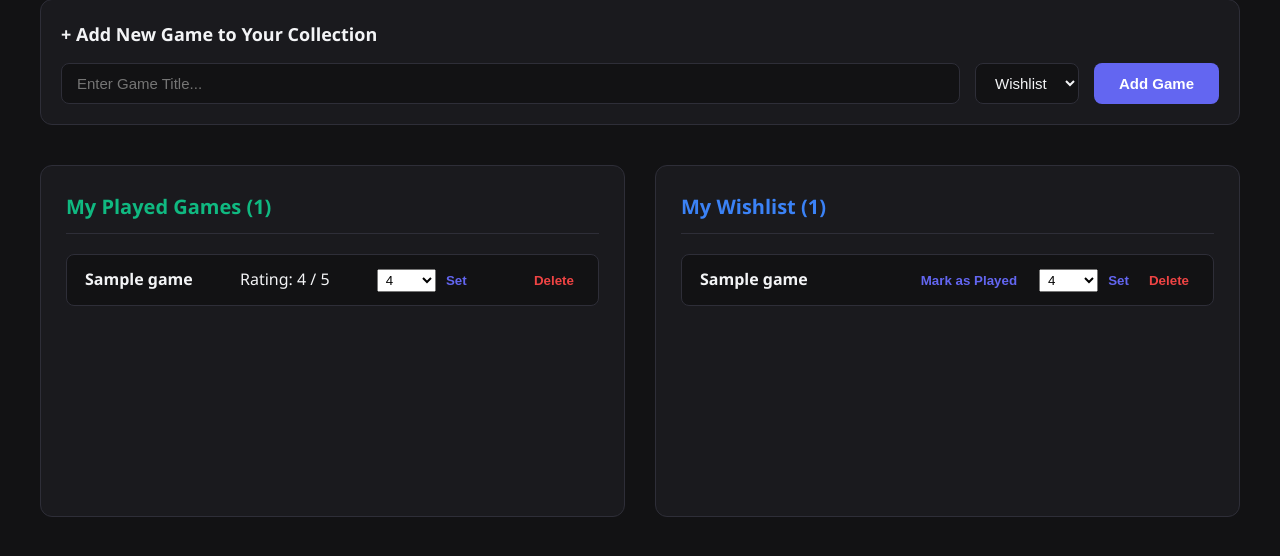
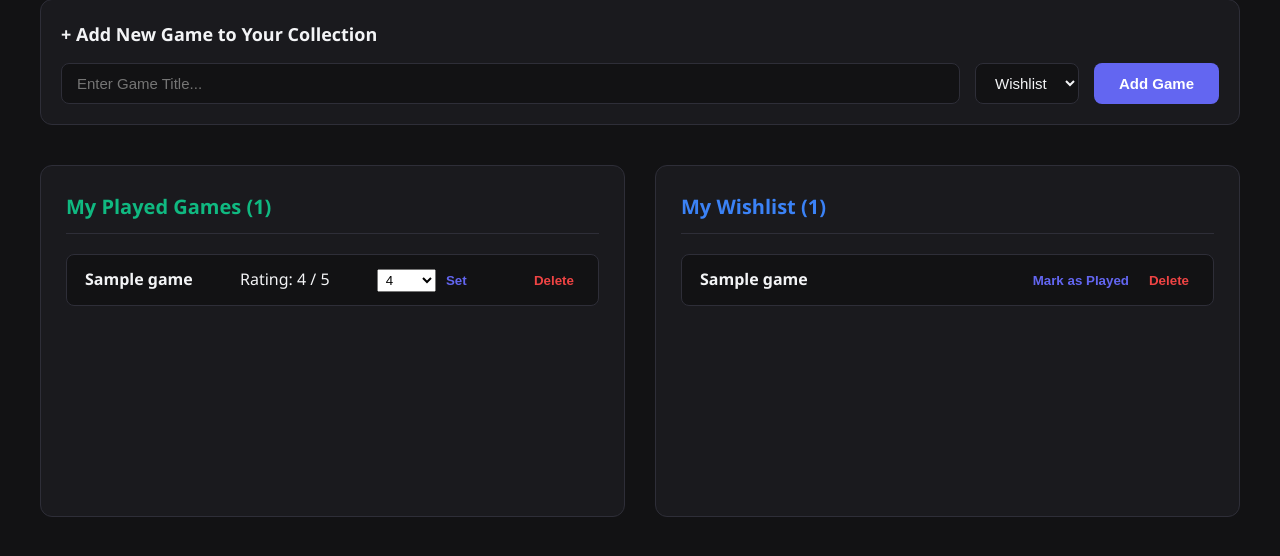
Before and after one commit to ogulcanyildiz58/My-Game-List, a Flask app: template templates/home.html in a window 1280 px wide. Shown: the part 115-671 px from the top of the page. Run offline with Flask 3, Linux system fonts and the light colour scheme; the template is opened without the code that fills it: most values are stand-ins (such as "Sample title", 1, 10 or a date in 2020).

```diff
--- a/templates/home.html
+++ b/templates/home.html
@@ -73,15 +73,7 @@
                                     <form action="{{ url_for('mark_played', game_id=game.id) }}" method="POST" style="margin:0;">
                                         <button type="submit" style="background:none;border:none;color:var(--accent-color);font-weight:700;cursor:pointer">Mark as Played</button>
                                     </form>
-                                    <form action="{{ url_for('rate_game', game_id=game.id) }}" method="POST" style="margin:0 0 0 8px;display:inline-block;">
-                                        <select name="rating" aria-label="rating" style="padding:2px 4px;">
-                                            <option value="">Rate</option>
-                                            {% for i in range(1,6) %}
-                                                <option value="{{ i }}" {% if game.rating==i %}selected{% endif %}>{{ i }}</option>
-                                            {% endfor %}
-                                        </select>
-                                        <button type="submit" style="background:none;border:none;color:var(--accent-color);font-weight:700;cursor:pointer">Set</button>
-                                    </form>
+
                                     <form action="{{ url_for('delete_game', game_id=game.id) }}" method="POST" style="margin:0;">
                                         <button type="submit" style="background:none;border:none;color:var(--danger-color);font-weight:700;cursor:pointer" onclick="return confirm('Delete this game?');">Delete</button>
                                     </form>
```
